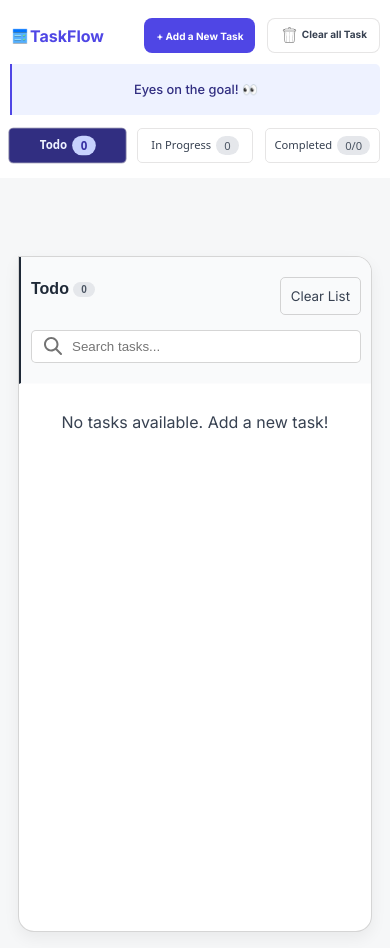
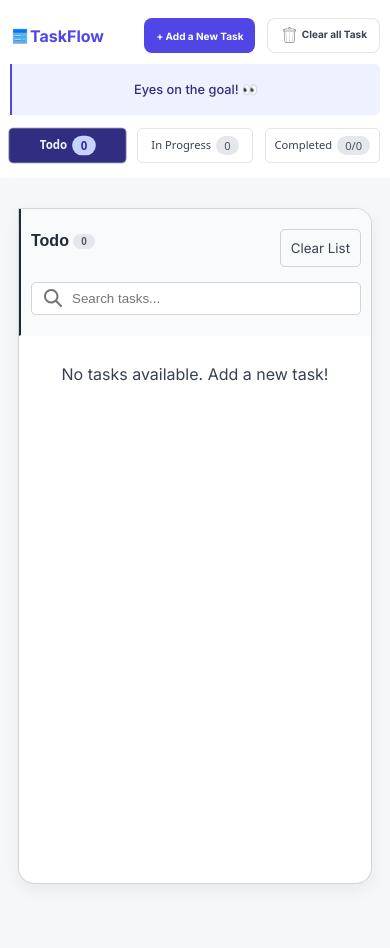
Before and after one commit to jaysquare24/To-do-App, a React (Vite) app: page /todos in a window 390 px wide. After the commit the page ends 844 px from the top, so only its background shows below. Built offline with nearby package versions, Linux system fonts and the light colour scheme; a web font is replaced by a local one.

Commit message:
adjust main section positioning

```diff
--- a/src/App.scss
+++ b/src/App.scss
@@ -114,7 +114,7 @@ h2, h3{
 }
 
 .tasks-status-container {
-  position: static;
+  position: fixed;
   top: 0;
   left: 0;
   right: 0;
@@ -126,7 +126,6 @@ h2, h3{
   z-index: 1;
 
   .task-section{
-    position: relative;
     width: 31%;
     padding-bottom: 4rem;
     border-radius: 16px;
@@ -864,6 +863,7 @@ li{
 
   .tasks-status-container {
     padding: 0 18px;
+    margin: 13rem auto 0;
     .fallback-message{
       font-size: 1rem;
     }
```
